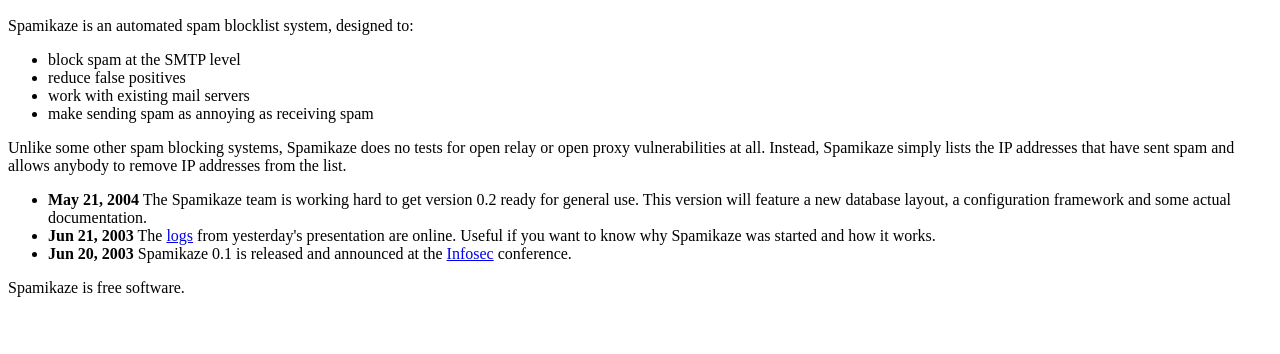
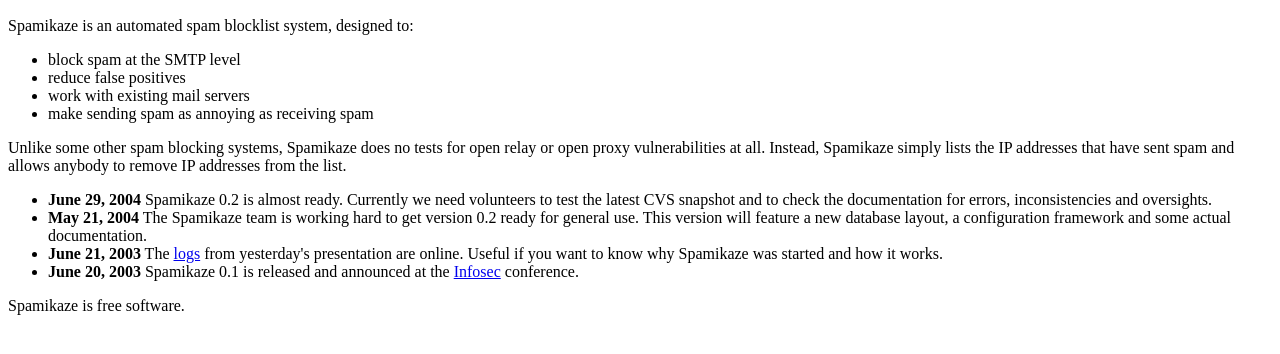
Before and after one commit to rikvanriel/spamikaze, a PHP site: page / in a window 1280 px wide. Shown: the part 151-505 px from the top of the page. Run offline with PHP 8.4, Linux system fonts and the light colour scheme.

Commit message:
almost ready, want testers

```diff
--- a/html/index.php
+++ b/html/index.php
@@ -23,14 +23,17 @@
 IP addresses from the list.
 
 <ul>
+<li><b>June 29, 2004</b> Spamikaze 0.2 is almost ready. Currently we need
+volunteers to test the latest CVS snapshot and to check the documentation
+for errors, inconsistencies and oversights.
 <li><b>May 21, 2004</b> The Spamikaze team is working hard to get
 version 0.2 ready for general use. This version will feature a new
 database layout, a configuration framework and some actual documentation.
-<li><b>Jun 21, 2003</b> The
+<li><b>June 21, 2003</b> The
 <a href="http://infosec.uninet.edu/infosec2003/talk/riel-20030620.html">logs</a>
 from yesterday's presentation are online.  Useful if you want to know
 why Spamikaze was started and how it works.
-<li><b>Jun 20, 2003</b> Spamikaze 0.1 is released and announced at
+<li><b>June 20, 2003</b> Spamikaze 0.1 is released and announced at
 the <a href="http://infosec.uninet.edu/">Infosec</a> conference.
 </ul>
 
```
